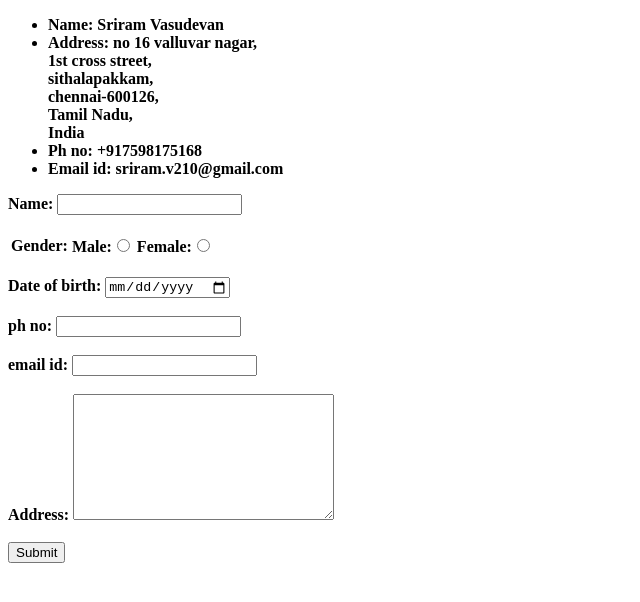
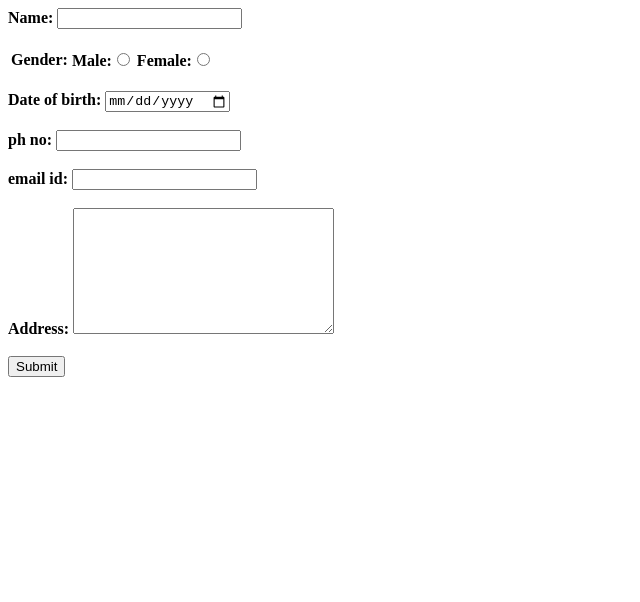
Before and after one commit to Sriram-v210/cv, a plain HTML site: page contactdetails.html in a window 1280 px wide. Shown: the whole page, without its empty margins (0-640 px from the left). Drawn offline with Linux system fonts and the light colour scheme.

Commit message:
Update contactdetails.html

```diff
--- a/contactdetails.html
+++ b/contactdetails.html
@@ -4,12 +4,7 @@
     <meta charset="UTF-8">
     <meta name="viewport" content="width=device-width, initial-scale=1.0">
     <title>My contact details</title>
-    <ul>
-        <strong><li>Name: Sriram Vasudevan</li>
-        <li>Address: no 16 valluvar nagar,<br> 1st cross street,<br> sithalapakkam,<br> chennai-600126,<br> Tamil Nadu,<br> India</li>
-        <li>Ph no: +917598175168</li>
-        <li>Email id: sriram.v210@gmail.com</li></strong>
-    </ul>
+
 </head>
 <body>
     <form action="mailto:sriram.v210@gmail.com" method="POST" enctype="text/plain">
```
